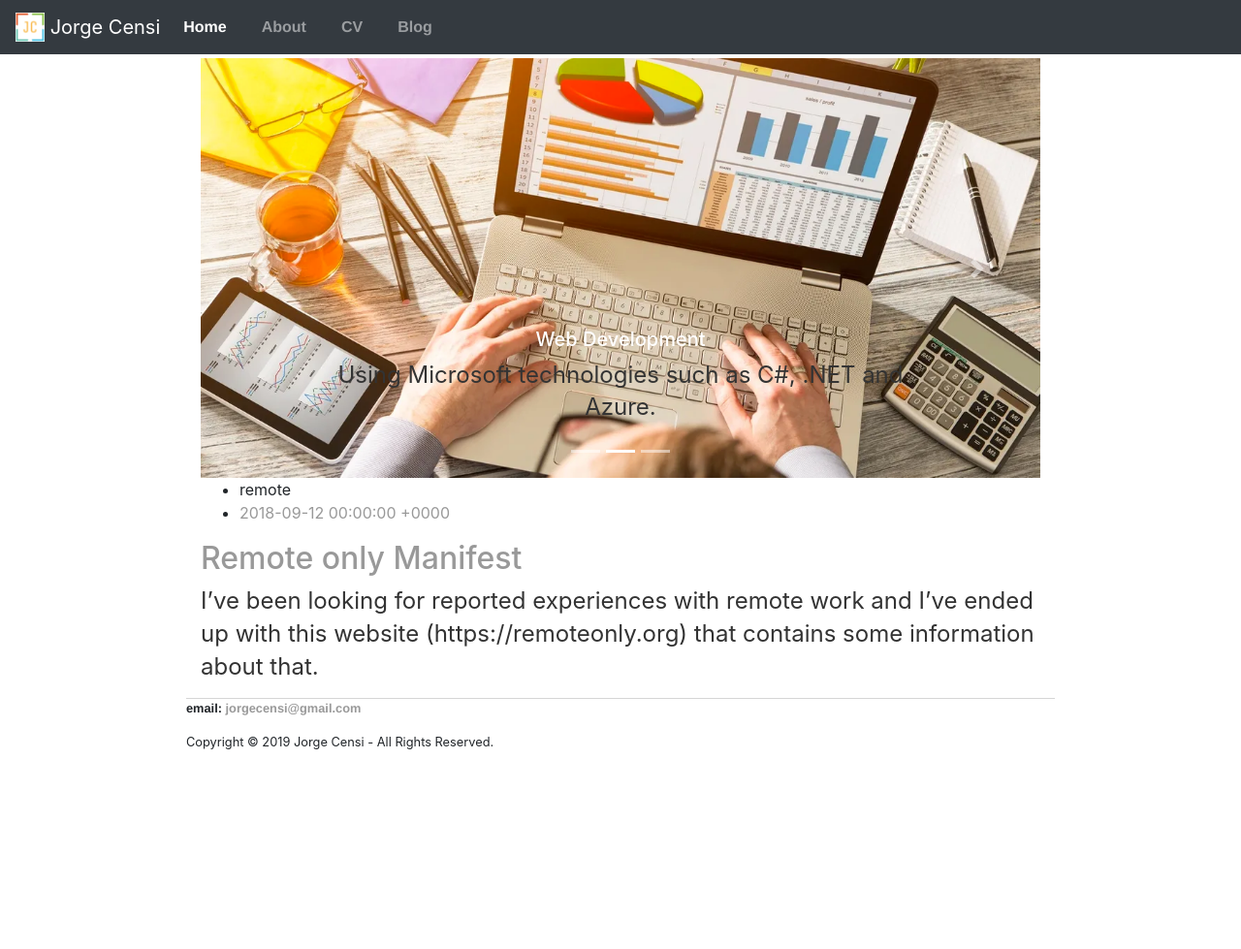
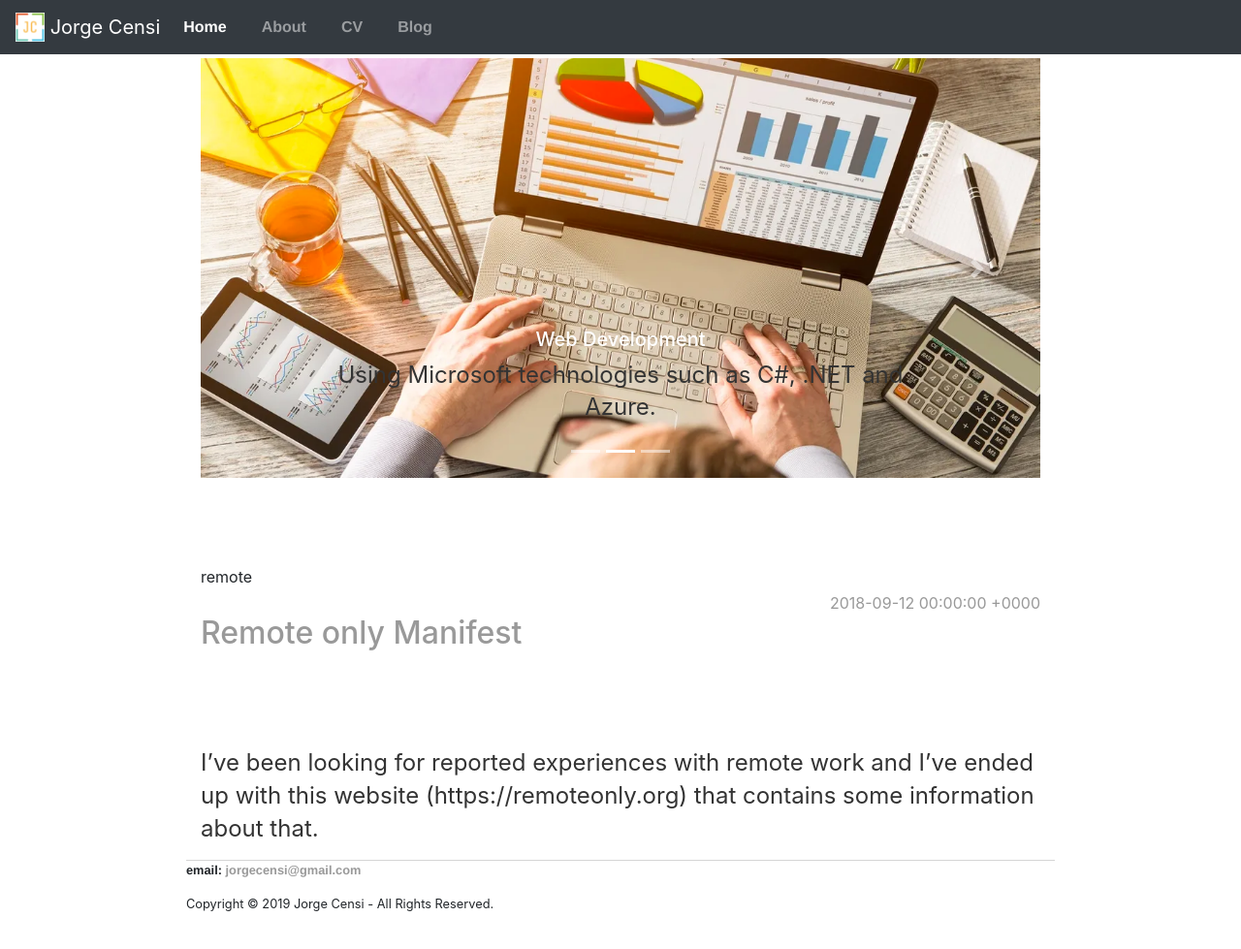
Before and after one commit to jorgecensi/jorgecensi.github.io, a Jekyll site: the page built from index.html, in a window 1280 px wide and 1003 px high. Shown: the top 979 px of the window at 97% size. Built offline with Jekyll 4.4.1, drawn with Linux system fonts in a browser that asks for light colours.

Commit message:
css update

```diff
--- a/css/main.css
+++ b/css/main.css
@@ -41,3 +41,20 @@
 ul.posts li {
     list-style: none;
 }
+.postitem {
+    padding: 90px 0;
+}
+.postitem .meta {
+    overflow: hidden;
+    margin: 0;
+    padding: 0;
+    list-style: none;
+}
+.postitem .meta .category {
+    display: none;
+    float: left;
+}
+.postitem .meta .date, .postitem .meta .issticky, .postitem .meta .readtime {
+    float: right;
+    margin-top: 3px;
+}
```
